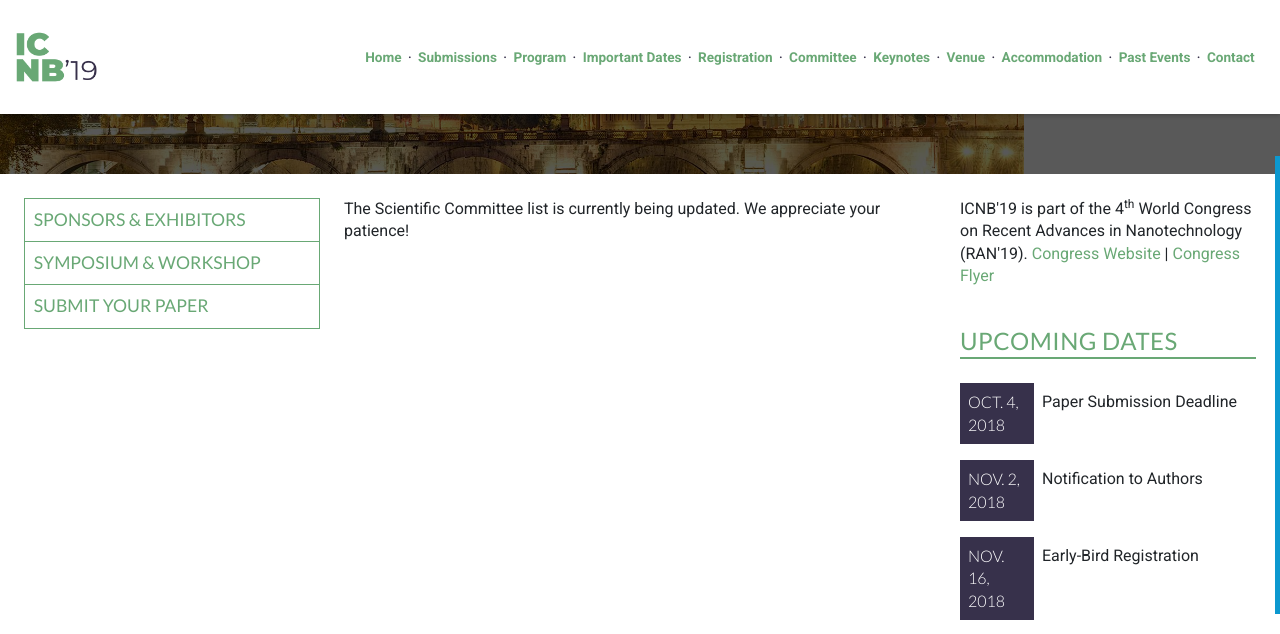
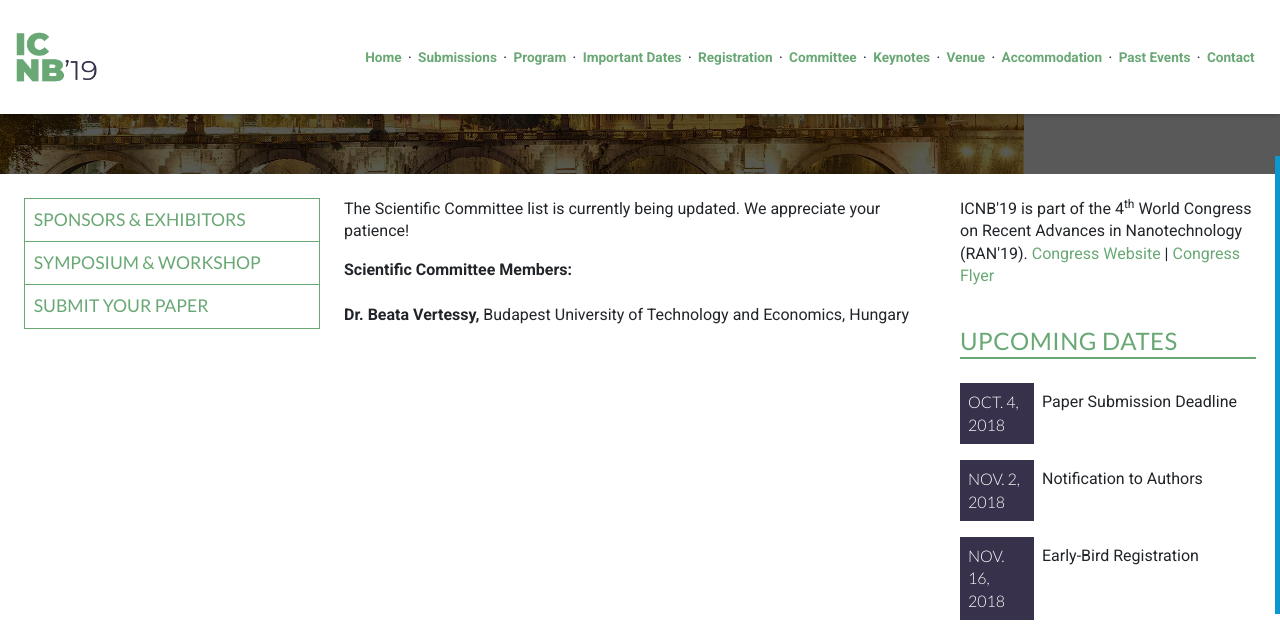
Before and after one commit to intaset/nbconference, a Jekyll site: the page built from committee.html, in a window 1280 px wide and 900 px high, scrolled down 306 px, cut to the strip 0-634 px from the top of the window. Built offline with Jekyll 4.4.1, drawn with Linux system fonts in a browser that asks for light colours; nearby versions of some CDN libraries; Markdown is read by kramdown in place of the engine named in the settings; comment, search, counter and statistics services are not loaded.

Commit message:
Added committee members

```diff
--- a/committee.html
+++ b/committee.html
@@ -9,10 +9,11 @@ meta: The scientific committee members of ICNB.
 
 
   <p class="body">The Scientific Committee list is currently being updated. We appreciate your patience!</p>
- <!--
+
     <p class="bold">Scientific Committee Members:</p><br>
+    <p class="body"><b>Dr. Beata Vertessy,</b> Budapest University of Technology and Economics, Hungary</p>
 
-    <p class="body"><b>Dr. Alena Čejková,</b> University of Chemistry and Technology Prague, Czech Republic</p>
+    <!--<p class="body"><b>Dr. Alena Čejková,</b> University of Chemistry and Technology Prague, Czech Republic</p>
     <p class="body"><b>Dr. Peng Chen,</b> NTU, Singapore</p>
     <p class="body"><b>Dr. Dongyang Li,</b> University of Alberta, Canada</p>-->
 
```
Also changed, not shown: 1 other file.
